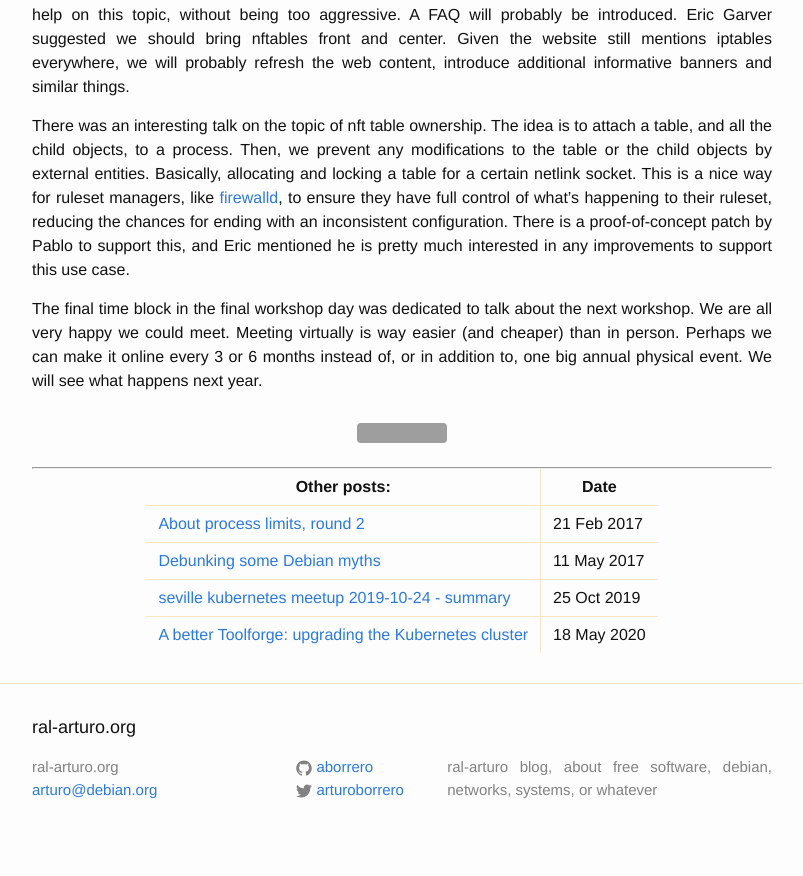
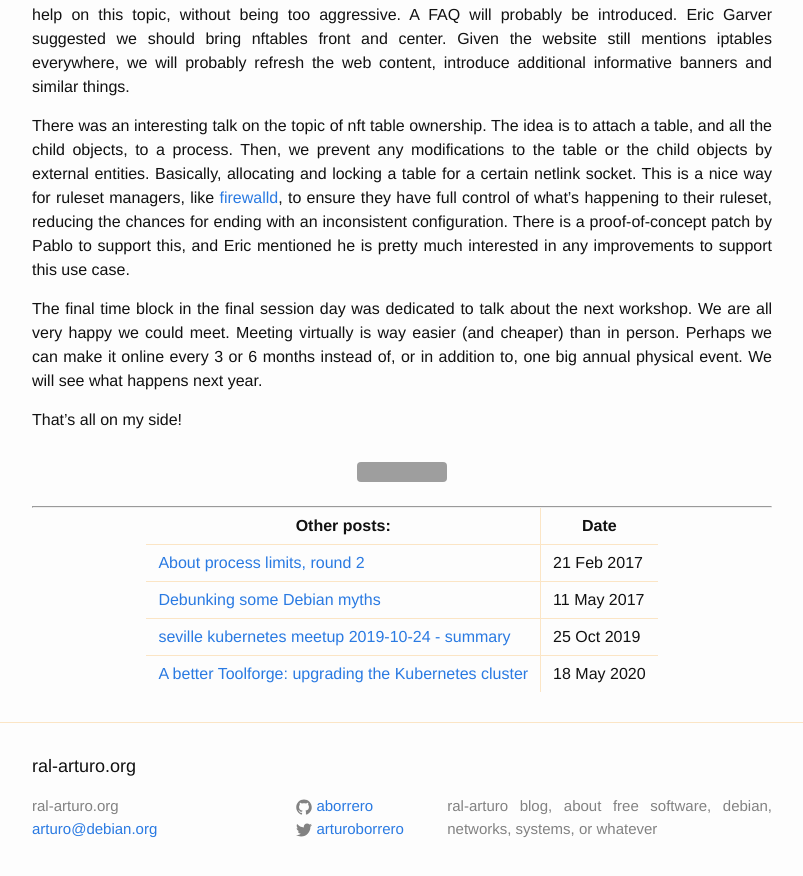
Before and after one commit to aborrero/ral-arturo.org, a Jekyll site: the page built from _posts/2020-11-27-netfilter-virtual-workshop.md, in a window 1280 px wide and 900 px high, scrolled down 2711 px. Shown: the top 876 px of the window, without its empty margins (238-1041 px from the left). Built offline with Jekyll 4.4.1, drawn with Linux system fonts in a browser that asks for light colours; grey boxes are pictures that could not be loaded.

Commit message:
_posts/2020-11-27-netfilter-virtual-workshop.md: reword the final chunk
Modify a bit the final chunk of the post.

Signed-off-by: Arturo Borrero Gonzalez <arturo@debian.org>

```diff
--- a/_posts/2020-11-27-netfilter-virtual-workshop.md
+++ b/_posts/2020-11-27-netfilter-virtual-workshop.md
@@ -120,11 +120,12 @@ they have full control of what's happening to their ruleset, reducing the chance
 an inconsistent configuration. There is a proof-of-concept patch by Pablo to support this, and Eric
 mentioned he is pretty much interested in any improvements to support this use case.
 
-The final time block in the final workshop day was dedicated to talk about the next workshop.
+The final time block in the final session day was dedicated to talk about the next workshop.
 We are all very happy we could meet. Meeting virtually is way easier (and cheaper) than in person.
 Perhaps we can make it online every 3 or 6 months instead of, or in addition to, one big annual
 physical event. We will see what happens next year.
 
+That's all on my side!
 
 [nfws]:			https://workshop.netfilter.org/
 [paper]:		https://www.eng.tau.ac.il/~yash/C2_039_Wool.pdf
```
